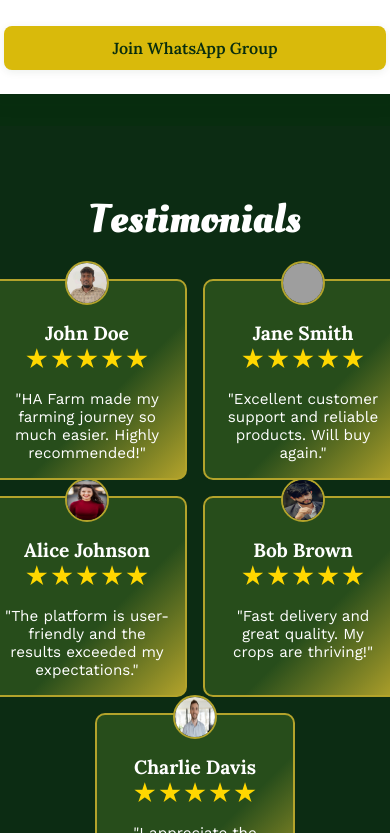
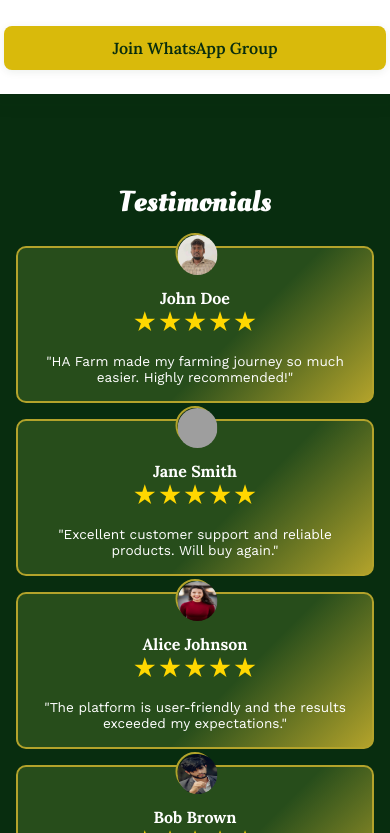
Before and after one commit to hariharan005/dcfarm, a React (Create React App) app: page / in a window 390 px wide. Shown: the part 3591-4424 px from the top of the page. Built offline with nearby package versions, Linux system fonts and the light colour scheme; grey boxes are pictures that could not be loaded.

Commit message:
testimonial updated responsive

```diff
--- a/package.json
+++ b/package.json
@@ -10,6 +10,9 @@
     "react": "^19.1.1",
     "react-dom": "^19.1.1",
     "react-scripts": "5.0.1",
+    "react-slick": "^0.31.0",
+    "slick-carousel": "^1.8.1",
+    "swiper": "^11.2.10",
     "web-vitals": "^2.1.4"
   },
   "scripts": {
--- a/src/css/Testimonial.css
+++ b/src/css/Testimonial.css
@@ -5,11 +5,12 @@
   --body: 'Work Sans', system-ui, -apple-system, 'Segoe UI', Roboto, Arial, sans-serif;
 }
 
+/* Base Styles */
 .testimonials-section {
-    background: #0c2c13;
-    padding: 2rem 0;
+  padding: 2rem 1rem;
   text-align: center;
 }
+
 .testimonials-title {
   font-family: 'Oleo Script', cursive;
   color: #fff;
@@ -17,12 +18,14 @@
   font-weight: bold;
   margin-bottom: 2rem;
 }
+
 .testimonials-list {
   display: flex;
   gap: 1rem;
   justify-content: center;
   flex-wrap: wrap;
 }
+
 .testimonial-card {
   background: linear-gradient(135deg, #274d1b 60%, #b3a32b 100%);
   border-radius: 10px;
@@ -37,6 +40,7 @@
   flex-direction: column;
   align-items: center;
 }
+
 .testimonial-notch {
   position: absolute;
   top: -20px;
@@ -48,14 +52,70 @@
   border-radius: 50%;
   border: 2px solid #b3a32b;
 }
+
 .testimonial-name {
   font-family: var(--heading);
   font-size: 1.2rem;
   font-weight: bold;
 }
+
 .testimonial-text {
   font-family: var(--body);
   font-size: 0.95rem;
   margin-top: 0.5rem;
   text-align: center;
 }
+
+/* Responsive Styles */
+
+/* Tablets */
+@media (max-width: 768px) {
+  .testimonials-title {
+    font-size: 2rem;
+  }
+
+  .testimonial-card {
+    width: 45%;
+    min-height: 160px;
+  }
+
+  .testimonial-name {
+    font-size: 1.1rem;
+  }
+
+  .testimonial-text {
+    font-size: 0.9rem;
+  }
+}
+
+/* Mobile */
+@media (max-width: 480px) {
+  .testimonials-title {
+    font-size: 1.8rem;
+    margin-bottom: 1.5rem;
+  }
+
+  .testimonials-list {
+    flex-direction: column;
+    align-items: center;
+  }
+
+  .testimonial-card {
+    width: 90%;
+    min-height: 150px;
+  }
+
+  .testimonial-notch {
+    width: 35px;
+    height: 35px;
+    top: -15px;
+  }
+
+  .testimonial-name {
+    font-size: 1rem;
+  }
+
+  .testimonial-text {
+    font-size: 0.85rem;
+  }
+}
```
Also changed, not shown: src/components/TestimonialCard.jsx (deleted), 1 other file (tests, documents, lock files or other folders). Lines whose indentation alone changed are shown as unchanged.
